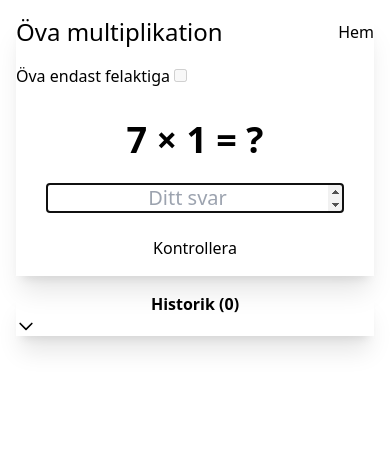
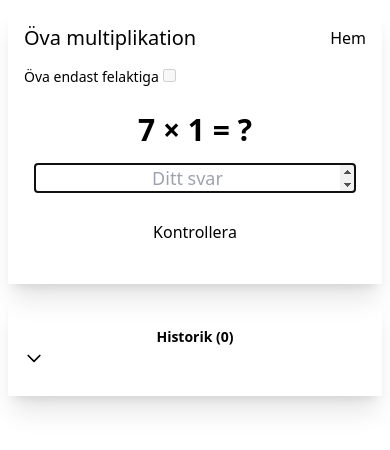
Before and after one commit to Krossmaskinen/multiplication-training, a SvelteKit app: page /practice in a window 390 px wide. Shown: the top 450 px of the page. Built offline with nearby package versions, Linux system fonts and the light colour scheme.

Commit message:
feat: adapt more for mobile
- always show button for submitting answer
- make more mobile friendly

```diff
--- a/src/routes/practice/+page.svelte
+++ b/src/routes/practice/+page.svelte
@@ -39,6 +39,8 @@
 				nextProblem();
 				showSuccessBanner = false;
 			}, 2000);
+		} else {
+			showSuccessBanner = false;
 		}
 	}
 
@@ -68,18 +70,18 @@
 	}
 </script>
 
-<div class="min-h-screen bg-base-200 p-4 pb-8">
+<div class="min-h-screen bg-base-200 p-2 sm:p-4 pb-6 sm:pb-8">
 	<div class="max-w-2xl mx-auto">
-		<div class="card bg-base-100 shadow-xl mb-4">
-			<div class="card-body">
-				<div class="flex justify-between items-center mb-4">
-					<h1 class="card-title text-2xl">Öva multiplikation</h1>
+		<div class="card bg-base-100 shadow-xl mb-3 sm:mb-4">
+			<div class="card-body p-4 sm:p-6">
+				<div class="flex justify-between items-center mb-3 sm:mb-4">
+					<h1 class="card-title text-xl sm:text-2xl">Öva multiplikation</h1>
 					<a href="/" class="btn btn-sm btn-ghost">Hem</a>
 				</div>
 
-				<div class="form-control mb-4">
-					<label class="label cursor-pointer justify-start gap-4">
-						<span class="label-text">Öva endast felaktiga</span>
+				<div class="form-control mb-3 sm:mb-4">
+					<label class="label cursor-pointer justify-start gap-3 sm:gap-4 py-2">
+						<span class="label-text text-sm sm:text-base">Öva endast felaktiga</span>
 						<input
 							type="checkbox"
 							class="toggle toggle-primary"
@@ -89,16 +91,16 @@
 					</label>
 				</div>
 
-				<div class="text-center py-4 md:py-8">
-					<div class="text-4xl md:text-6xl font-bold mb-6 md:mb-8">
+				<div class="text-center py-3 sm:py-6 md:py-8">
+					<div class="text-3xl sm:text-4xl md:text-6xl font-bold mb-4 sm:mb-6 md:mb-8">
 						{currentProblem.num1} × {currentProblem.num2} = ?
 					</div>
 
-					<div class="form-control w-full max-w-xs mx-auto">
+					<div class="form-control w-full max-w-xs mx-auto mb-4 sm:mb-6">
 						<input
 							type="number"
 							placeholder="Ditt svar"
-							class="input input-bordered input-lg text-center text-xl md:text-2xl"
+							class="input input-bordered input-lg text-center text-lg sm:text-xl md:text-2xl w-full"
 							bind:value={userAnswer}
 							bind:this={inputElement}
 							onkeypress={handleKeyPress}
@@ -107,13 +109,13 @@
 						/>
 					</div>
 
-					<div class="mt-6">
+					<div class="mt-4 sm:mt-6 space-y-3 sm:space-y-4">
 						{#if lastResult}
 							{#if lastResult.isCorrect === true && showSuccessBanner}
 								<div class="alert alert-success">
 									<svg
 										xmlns="http://www.w3.org/2000/svg"
-										class="stroke-current shrink-0 h-6 w-6"
+										class="stroke-current shrink-0 h-5 w-5 sm:h-6 sm:w-6"
 										fill="none"
 										viewBox="0 0 24 24"
 									>
@@ -124,35 +126,41 @@
 											d="M9 12l2 2 4-4m6 2a9 9 0 11-18 0 9 9 0 0118 0z"
 										/>
 									</svg>
-									<span>Rätt!</span>
+									<span class="text-sm sm:text-base">Rätt!</span>
 								</div>
 							{:else if lastResult.isCorrect === false}
 								<div class="alert alert-error">
-									<span class="text-xl">
-										Fel! Rätt svar är <strong class="text-red-600">{lastResult.answer}</strong>
+									<span class="text-base sm:text-xl">
+										Fel! Rätt svar är <strong class="text-white font-bold">{lastResult.answer}</strong>
 									</span>
 								</div>
-								<button class="btn btn-primary btn-lg mt-4" onclick={nextProblem}>
+							{/if}
+						{/if}
+
+						<div class="flex gap-3 sm:gap-4 justify-center">
+							{#if !lastResult || !showingResult}
+								<button class="btn btn-primary text-base sm:text-lg px-6 sm:px-8 h-12 sm:h-14 min-h-12 sm:min-h-14" onclick={checkAnswer} disabled={isChecking || showingResult}>
+									Kontrollera
+								</button>
+							{/if}
+							{#if lastResult}
+								<button class="btn btn-primary text-base sm:text-lg px-8 sm:px-12 h-12 sm:h-14 min-h-12 sm:min-h-14" onclick={nextProblem}>
 									Nästa
 								</button>
 							{/if}
-						{:else}
-							<button class="btn btn-primary btn-lg" onclick={checkAnswer} disabled={isChecking}>
-								Kontrollera
-							</button>
-						{/if}
+						</div>
 					</div>
 				</div>
 			</div>
 		</div>
 
 		<div class="card bg-base-100 shadow-xl">
-			<div class="card-body">
+			<div class="card-body p-4 sm:p-6">
 				<button
-					class="btn btn-ghost justify-between w-full"
+					class="btn btn-ghost justify-between w-full py-3 sm:py-4"
 					onclick={() => (showHistory = !showHistory)}
 				>
-					<span class="font-bold">Historik ({history.length})</span>
+					<span class="font-bold text-sm sm:text-base">Historik ({history.length})</span>
 					<svg
 						class="w-5 h-5 transition-transform {showHistory ? 'rotate-180' : ''}"
 						fill="none"
@@ -169,15 +177,15 @@
 				</button>
 
 				{#if showHistory}
-					<div class="divider"></div>
+					<div class="divider my-2"></div>
 					<div class="space-y-2 max-h-96 overflow-y-auto">
 						{#each history.toReversed() as problem}
 							<div
-								class="flex justify-between items-center p-3 rounded-lg {problem.isCorrect
+								class="flex justify-between items-center p-2 sm:p-3 rounded-lg {problem.isCorrect
 									? 'bg-success/20'
 									: 'bg-error/20'}"
 							>
-								<div class="flex-1">
+								<div class="flex-1 text-sm sm:text-base">
 									<span class="font-semibold">
 										{problem.num1} × {problem.num2} =
 									</span>
@@ -193,7 +201,7 @@
 								<div>
 									{#if problem.isCorrect}
 										<svg
-											class="w-6 h-6 text-success"
+											class="w-5 h-5 sm:w-6 sm:h-6 text-success"
 											fill="none"
 											stroke="currentColor"
 											viewBox="0 0 24 24"
@@ -207,7 +215,7 @@
 										</svg>
 									{:else}
 										<svg
-											class="w-6 h-6 text-error"
+											class="w-5 h-5 sm:w-6 sm:h-6 text-error"
 											fill="none"
 											stroke="currentColor"
 											viewBox="0 0 24 24"
```
